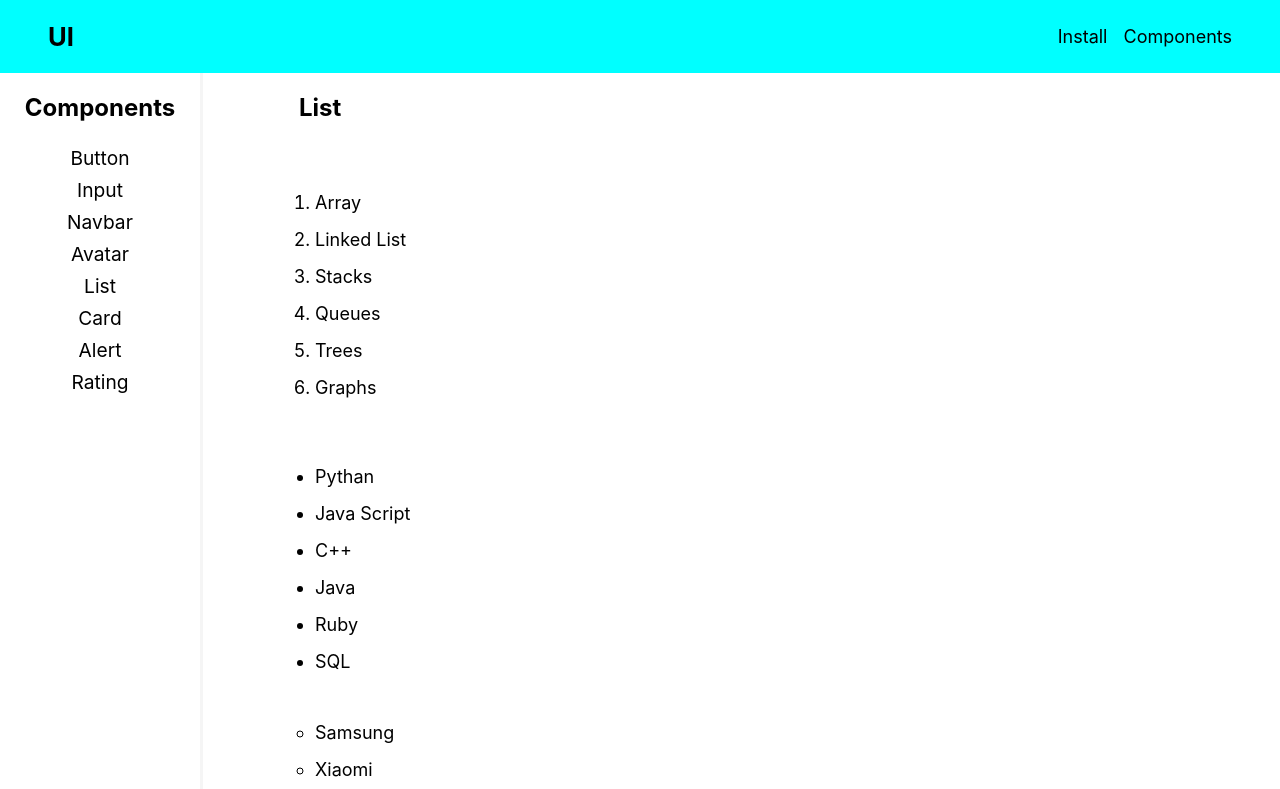
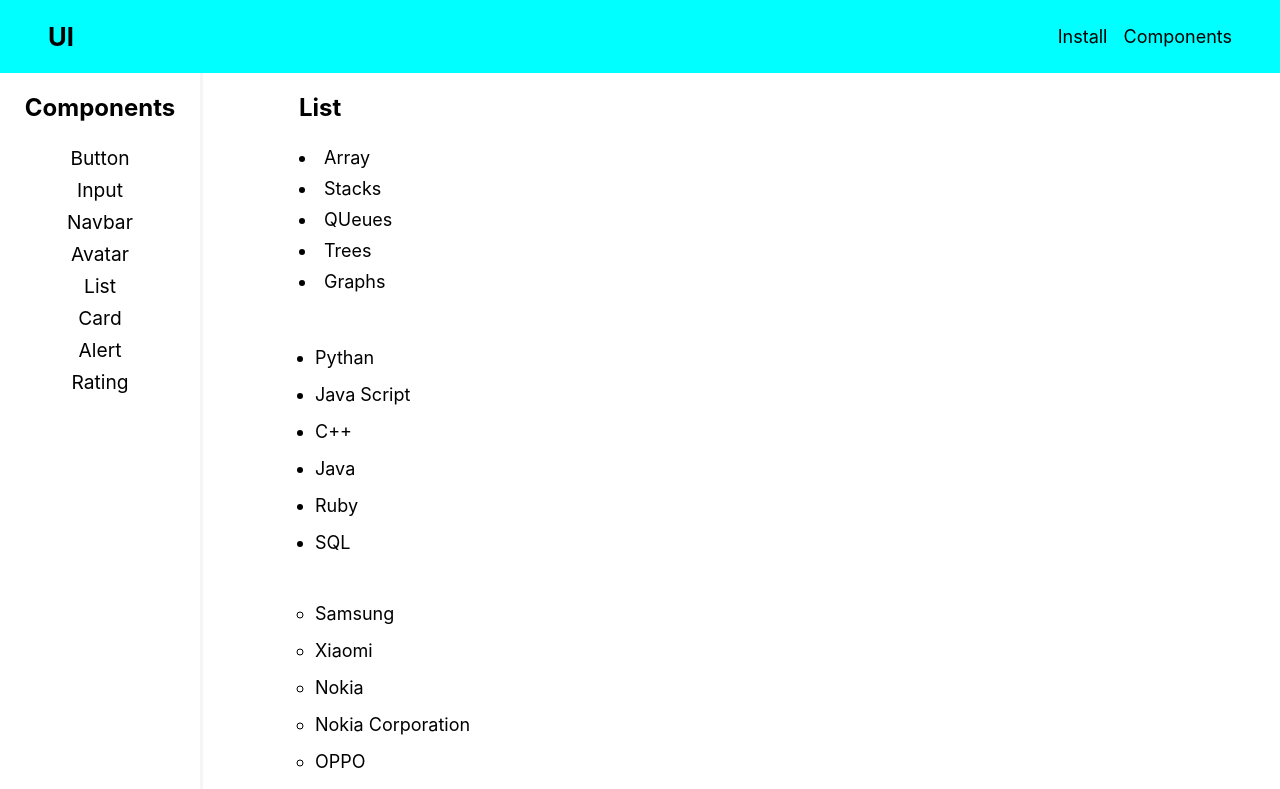
Before and after one commit to parvejg/component-library-321, a React (Create React App) app: page /list-page in a window 1280 px wide. Shown: the top 789 px of the page. Built offline with nearby package versions, Linux system fonts and the light colour scheme.

Commit message:
list map complete

```diff
--- a/src/components/List.css
+++ b/src/components/List.css
@@ -62,3 +62,7 @@
     padding: 2rem 1rem 0;
     list-style: none;
 }
+.list-item{
+    font-size: large;
+    padding: 5px 0;
+}
--- a/src/components/List.js
+++ b/src/components/List.js
@@ -1,19 +1,36 @@
 import "./List.css";
 export const OrderedList = (props) => {
-  const { className } = props;
+  const { newList } = props;
+  const arrayList = [
+    { id: 1, item: "Array" },
+    { id: 2, item: "Stacks" },
+    { id: 3, item: "QUeues" },
+    { id: 4, item: "Trees" },
+    { id: 5, item: "Graphs" },
+  ];
+  const readyList = newList ? newList : arrayList;
+
   return (
-    <div className="ordered-list-wrapper">
-      <ol className="ordered-list-item-wrapper">
-        <li>Array</li>
-        <li>Linked List</li>
-        <li>Stacks</li>
-        <li>Queues</li>
-        <li>Trees</li>
-        <li>Graphs</li>
-      </ol>
+    <div>
+      {readyList.map((obj) => {
+        return (
+          <li key={obj.id} className="list-item">
+            {obj.item}
+          </li>
+        );
+      })}
     </div>
   );
 };
+
+// {
+//   readyList ? readyList.map((obj)=>{
+//     return <li key={1}>{obj.item}</li>
+//   }) : newList.map((obj)=>{
+//     return <li>obj.item</li>
+//   })
+//   }
+//
 
 export const UnOrderedList = (props) => {
   const { className } = props;
@@ -77,9 +94,7 @@ export const SquareList = () => {
 export const UpperRomanList = () => {
   return (
     <div className="upperRoman-list-wrapper">
-      <ul
-        className="upperRoman-list-item-wrapper"
-      >
+      <ul className="upperRoman-list-item-wrapper">
         <li> Breakfast & Cereals</li>
         <li>Canned, Jarred, & Pouched Foods</li>
         <li>Grains, Pasta & Sides</li>
@@ -94,9 +109,7 @@ export const UpperRomanList = () => {
 export const LowerAlphaList = () => {
   return (
     <div className="LowerAlpha-list-wrapper">
-      <ul
-        className="lowerAlpha-list-item-wrapper"
-      >
+      <ul className="lowerAlpha-list-item-wrapper">
         <li>Green Tea</li>
         <li>White Tea</li>
         <li>Matcha</li>
--- a/src/components/layout.css
+++ b/src/components/layout.css
@@ -6,6 +6,7 @@
 .layout-body{
     display: flex;
     flex-grow: 1;
+
 }
 .layout-content{
     padding: 0  0  0 6rem ;
```
Also changed, not shown: src/components/Navbar.css (line endings or trailing spaces).
